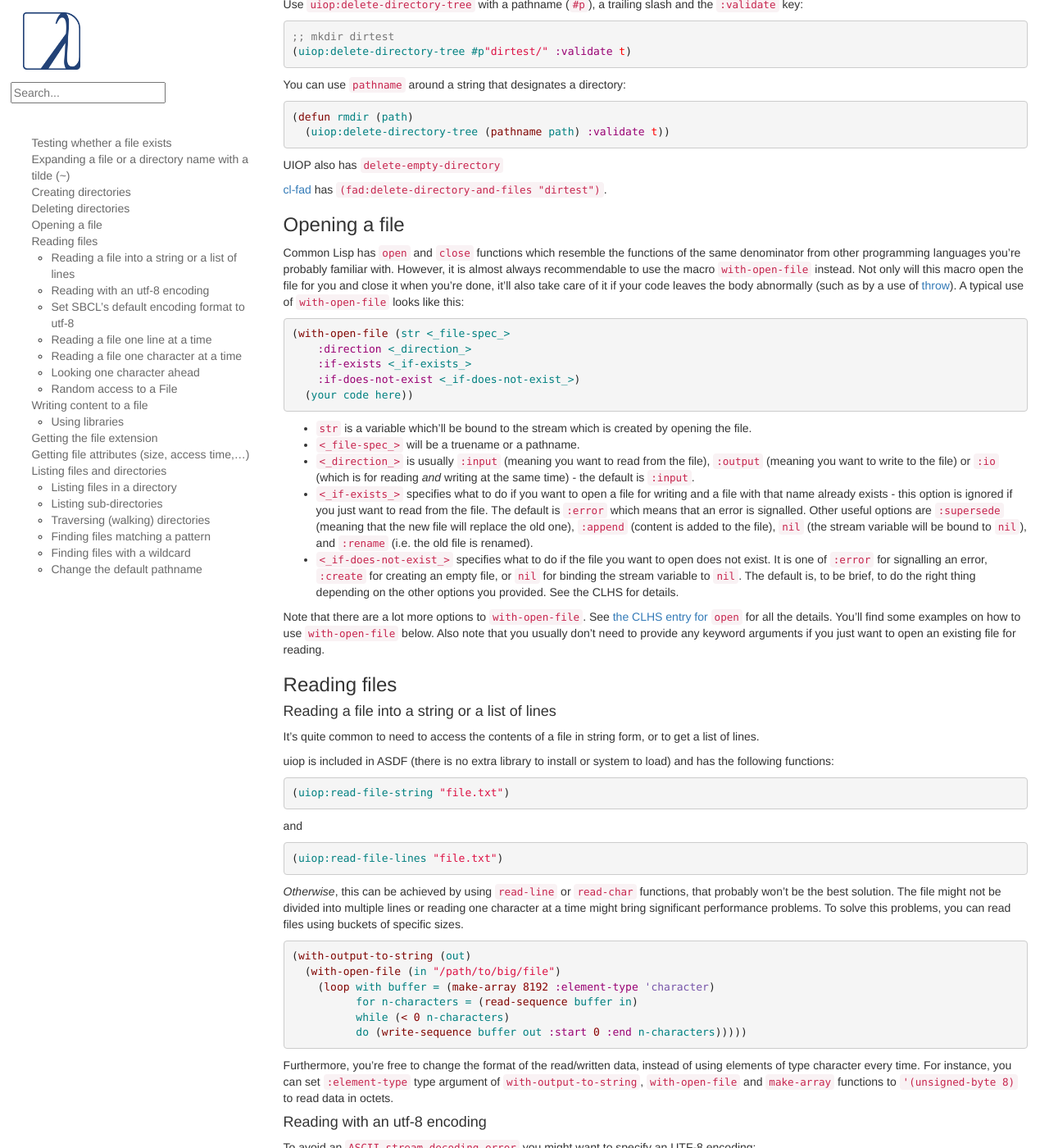
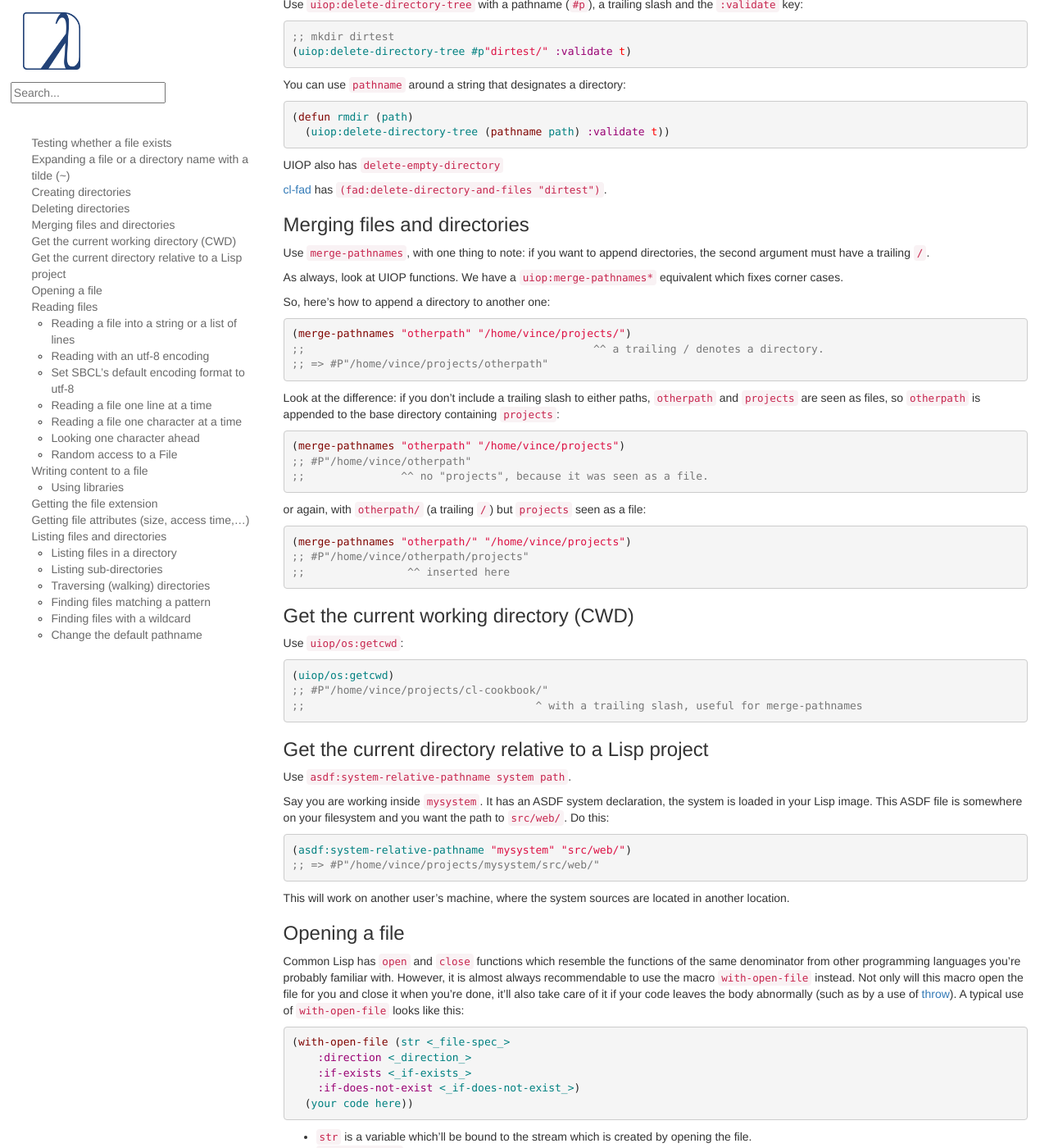
Before and after one commit to LispCookbook/cl-cookbook, a Jekyll site: the page built from files.md, in a window 1280 px wide and 1400 px high, scrolled down 1284 px. Shown: the whole window at 82% size. Built offline with Jekyll 4.4.1, drawn with Linux system fonts in a browser that asks for light colours; some of the changed text lies outside the part shown.

Commit message:
directories: merge-pathnames, CWD, asdf:system-relative-pathname

```diff
--- a/files.md
+++ b/files.md
@@ -7,10 +7,9 @@ We'll see here a handful of functions and libraries to operate on files and dire
 In this chapter, we use mainly
 [namestrings](http://www.lispworks.com/documentation/HyperSpec/Body/19_aa.htm)
 to
-[specify filenames](http://www.lispworks.com/documentation/HyperSpec/Body/19_.htm). The
-issue of
-[pathnames](http://www.lispworks.com/documentation/HyperSpec/Body/19_ab.htm)
-needs to be covered separately.
+[specify filenames](http://www.lispworks.com/documentation/HyperSpec/Body/19_.htm).
+In a recipe or two we also use
+[pathnames](http://www.lispworks.com/documentation/HyperSpec/Body/19_ab.htm).
 
 Many functions will come from UIOP, so we suggest you have a look directly at it:
 
@@ -104,6 +103,64 @@ You can use `pathname` around a string that designates a directory:
 UIOP also has `delete-empty-directory`
 
 [cl-fad][cl-fad] has `(fad:delete-directory-and-files "dirtest")`.
+
+### Merging files and directories
+
+Use `merge-pathnames`, with one thing to note: if you want to append
+directories, the second argument must have a trailing `/`.
+
+As always, look at UIOP functions. We have a `uiop:merge-pathnames*`
+equivalent which fixes corner cases.
+
+So, here's how to append a directory to another one:
+
+~~~lisp
+(merge-pathnames "otherpath" "/home/vince/projects/")
+;;                                             ^^ a trailing / denotes a directory.
+;; => #P"/home/vince/projects/otherpath"
+~~~
+
+Look at the difference: if you don't include a trailing slash to
+either paths, `otherpath` and `projects` are seen as files, so `otherpath` is appended to the base directory containing `projects`:
+
+~~~lisp
+(merge-pathnames "otherpath" "/home/vince/projects")
+;; #P"/home/vince/otherpath"
+;;               ^^ no "projects", because it was seen as a file.
+~~~
+
+or again, with `otherpath/` (a trailing `/`) but `projects` seen as a file:
+
+~~~lisp
+(merge-pathnames "otherpath/" "/home/vince/projects")
+;; #P"/home/vince/otherpath/projects"
+;;                ^^ inserted here
+~~~
+
+### Get the current working directory (CWD)
+
+Use `uiop/os:getcwd`:
+
+~~~lisp
+(uiop/os:getcwd)
+;; #P"/home/vince/projects/cl-cookbook/"
+;;                                    ^ with a trailing slash, useful for merge-pathnames
+~~~
+
+### Get the current directory relative to a Lisp project
+
+Use `asdf:system-relative-pathname system path`.
+
+Say you are working inside `mysystem`. It has an ASDF system
+declaration, the system is loaded in your Lisp image. This ASDF file
+is somewhere on your filesystem and you want the path to `src/web/`. Do this:
+
+~~~lisp
+(asdf:system-relative-pathname "mysystem" "src/web/")
+;; => #P"/home/vince/projects/mysystem/src/web/"
+~~~
+
+This will work on another user's machine, where the system sources are located in another location.
 
 
 ### Opening a file
```
